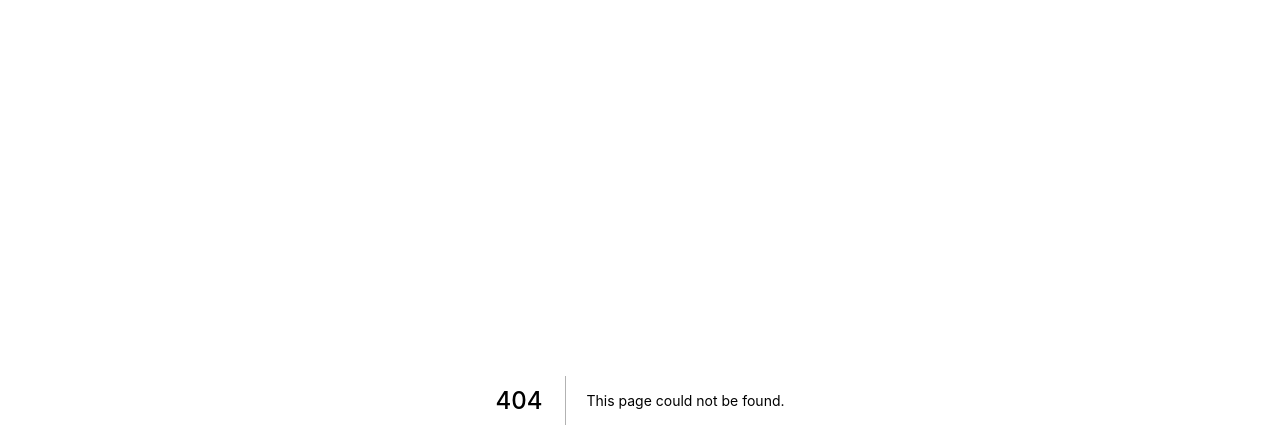
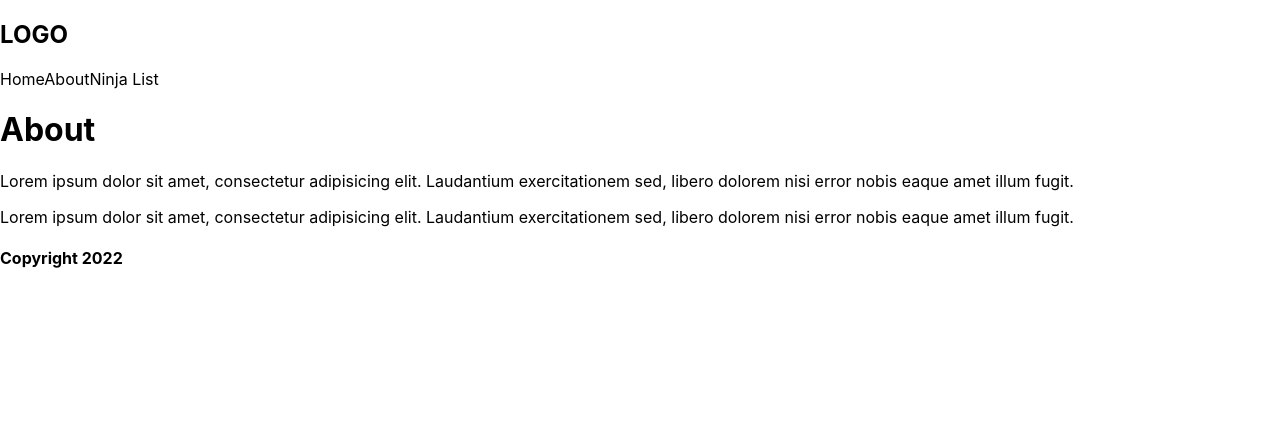
Before and after one commit to sumit-onorall/net-ninja-nextjs-tuts, a Next.js app: page /about in a window 1280 px wide. Before the commit this address had no page. Shown: the top 448 px of the page. Built offline with nearby package versions, Linux system fonts and the light colour scheme.

Commit message:
first commit

```diff
--- /dev/null
+++ b/comps/Footer.js
@@ -0,0 +1,11 @@
+import React from 'react';
+
+const Footer = () => {
+   return (
+      <div>
+         <h4>Copyright 2022 </h4>
+      </div>
+   );
+};
+
+export default Footer;
--- /dev/null
+++ b/comps/Layout.js
@@ -0,0 +1,15 @@
+import React from 'react';
+import Footer from './Footer';
+import Navbar from './Navbar';
+
+const Layout = ({ children }) => {
+   return (
+      <div className="content">
+         <Navbar />
+         {children}
+         <Footer />
+      </div>
+   );
+};
+
+export default Layout;
--- /dev/null
+++ b/comps/Navbar.js
@@ -0,0 +1,18 @@
+import React from 'react';
+import Link from 'next/link';
+
+const Navbar = () => {
+   return (
+      <nav>
+         <div className="logo">
+            <h1>LOGO</h1>
+         </div>
+
+         <Link href="/">Home</Link>
+         <Link href="/about">About</Link>
+         <Link href="/ninjas">Ninja List</Link>
+      </nav>
+   );
+};
+
+export default Navbar;
--- a/pages/_app.js
+++ b/pages/_app.js
@@ -1,7 +1,12 @@
-import '../styles/globals.css'
+import Layout from '../comps/Layout';
+import '../styles/globals.css';
 
 function MyApp({ Component, pageProps }) {
-  return <Component {...pageProps} />
+   return (
+      <Layout>
+         <Component {...pageProps} />
+      </Layout>
+   );
 }
 
-export default MyApp
+export default MyApp;
--- /dev/null
+++ b/pages/about.js
@@ -0,0 +1,21 @@
+import React from 'react';
+
+const About = () => {
+   return (
+      <div>
+         <h1>About</h1>
+         <p>
+            Lorem ipsum dolor sit amet, consectetur adipisicing elit. Laudantium
+            exercitationem sed, libero dolorem nisi error nobis eaque amet illum
+            fugit.
+         </p>
+         <p>
+            Lorem ipsum dolor sit amet, consectetur adipisicing elit. Laudantium
+            exercitationem sed, libero dolorem nisi error nobis eaque amet illum
+            fugit.
+         </p>
+      </div>
+   );
+};
+
+export default About;
```
Also changed, not shown: pages/index.js (+26 -64 lines), pages/ninjas/index.js (added, +11 -0 lines), 1 other file (tests, documents, lock files or other folders).
